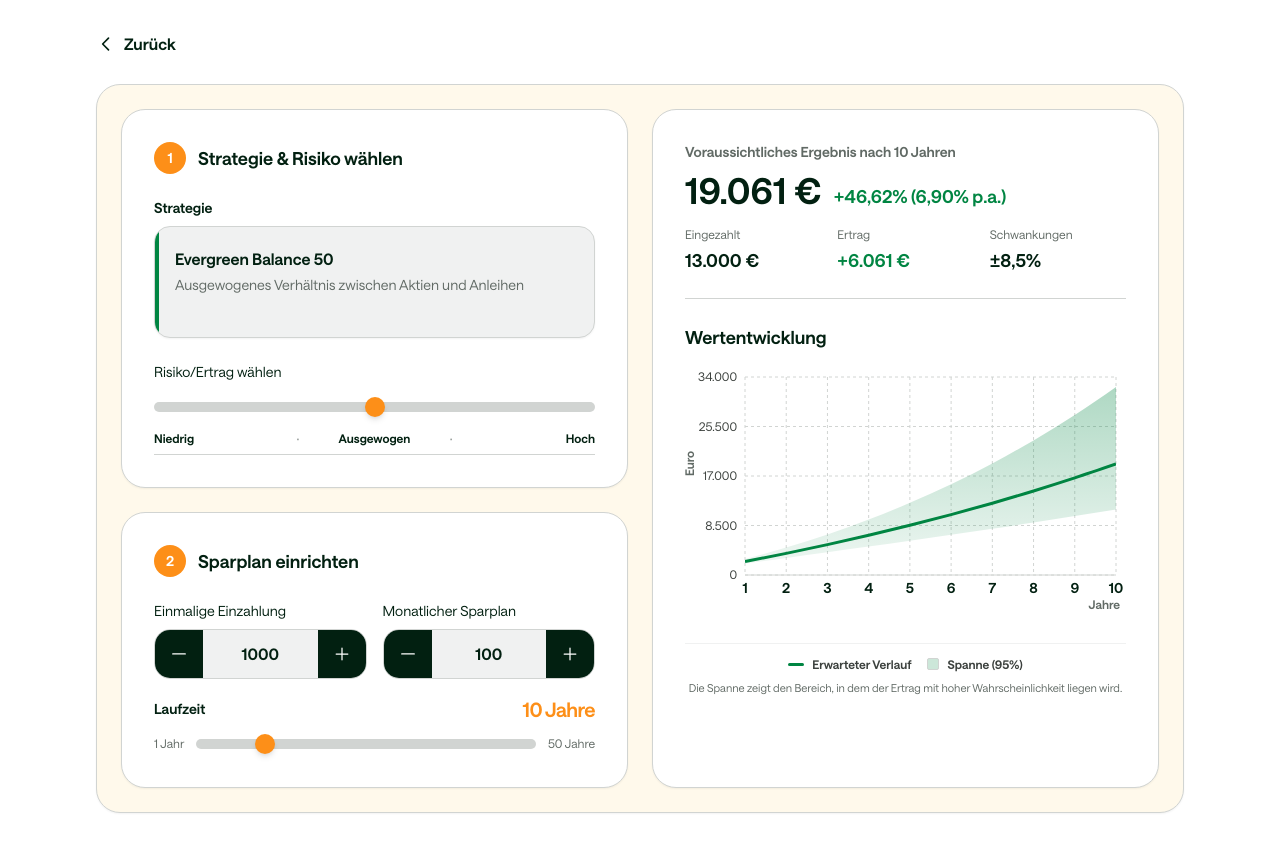
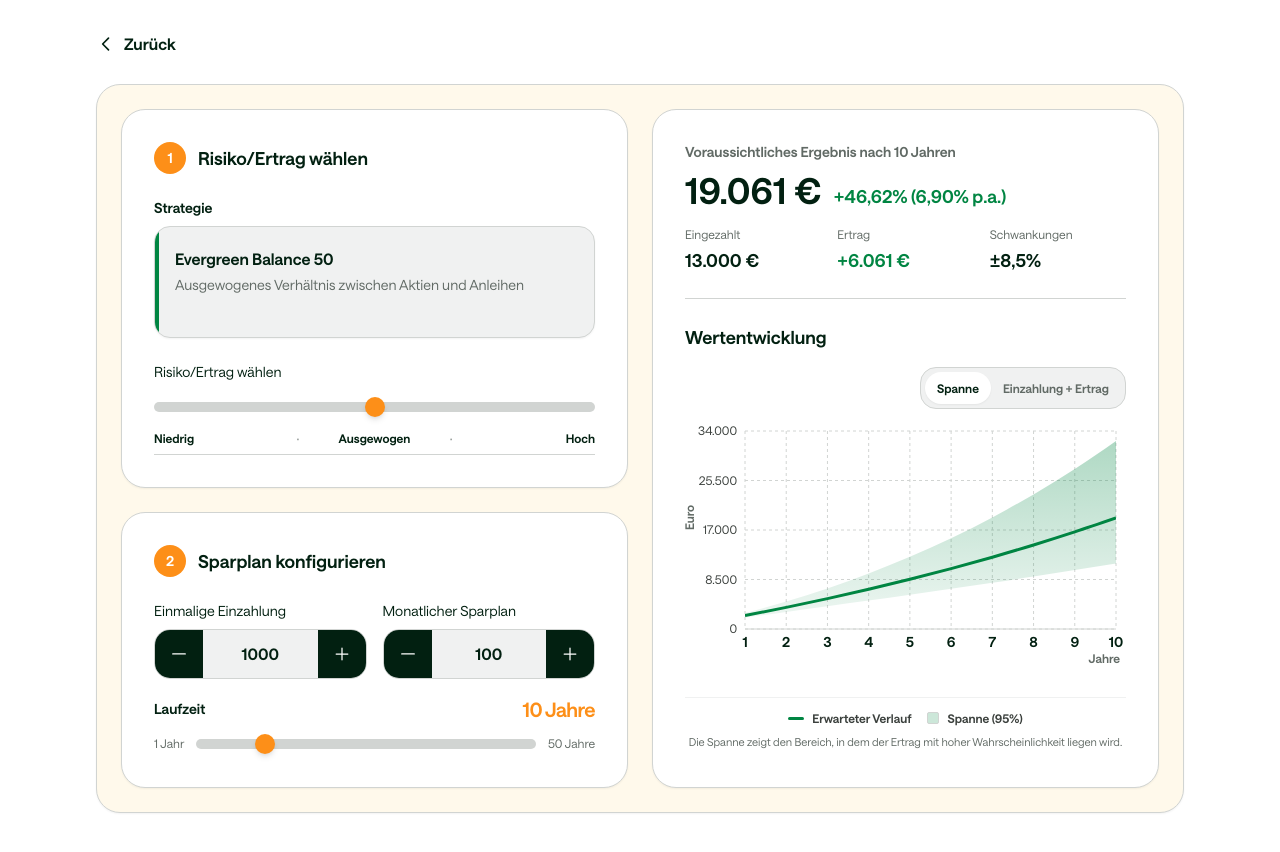
Before and after one commit to ivenkurz/kindersparplan, a Next.js app: page /SparplanRechner in a window 1280 px wide. Built offline with nearby package versions, Linux system fonts and the light colour scheme.

Commit message:
Chart: Toggle Spanne vs Einzahlung+Ertrag

```diff
--- a/app/SparplanRechner/page.tsx
+++ b/app/SparplanRechner/page.tsx
@@ -42,6 +42,7 @@ export default function SparplanRechnerPage() {
   const [monatlich, setMonatlich] = useState(100);
   const [laufzeit, setLaufzeit] = useState(10);
   const [strategieIndex, setStrategieIndex] = useState(5); // 0–10
+  const [chartView, setChartView] = useState<"spanne" | "einzahlung_ertrag">("spanne");
 
   const selectedStrategy = strategies[strategieIndex];
   const rendite = selectedStrategy.return;
@@ -160,7 +161,7 @@ export default function SparplanRechnerPage() {
                 <div className="flex items-center gap-3 mb-6">
                   <CardBadge number={1} />
                   <h2 className="text-lg font-bold text-ds-neutral-100">
-                    Strategie & Risiko wählen
+                    Risiko/Ertrag wählen
                   </h2>
                 </div>
 
@@ -240,7 +241,7 @@ export default function SparplanRechnerPage() {
               <div className="bg-ds-neutral-0 rounded-ds-lg shadow-sm p-6 sm:p-8 border border-ds-neutral-20 flex-1 flex flex-col">
                 <div className="flex items-center gap-3 mb-6">
                   <CardBadge number={2} />
-                  <h2 className="text-lg font-bold text-ds-neutral-100">Sparplan einrichten</h2>
+                  <h2 className="text-lg font-bold text-ds-neutral-100">Sparplan konfigurieren</h2>
                 </div>
 
                 <div className="space-y-5">
@@ -316,7 +317,33 @@ export default function SparplanRechnerPage() {
                     <div className="h-px bg-ds-neutral-20" />
                     <div>
                       <h2 className="text-lg font-bold text-ds-neutral-100 mb-4">Wertentwicklung</h2>
-                      <ValueChart data={chartData} />
+                      <div className="flex items-center justify-end mb-3">
+                        <div className="inline-flex rounded-ds-16 border border-ds-neutral-20 bg-ds-neutral-10 p-1">
+                          <button
+                            type="button"
+                            onClick={() => setChartView("spanne")}
+                            className={`px-3 py-2 rounded-ds-16 text-xs font-semibold min-w-[44px] ${
+                              chartView === "spanne"
+                                ? "bg-ds-neutral-0 text-ds-neutral-100 shadow-sm"
+                                : "text-ds-neutral-70 hover:text-ds-neutral-100"
+                            }`}
+                          >
+                            Spanne
+                          </button>
+                          <button
+                            type="button"
+                            onClick={() => setChartView("einzahlung_ertrag")}
+                            className={`px-3 py-2 rounded-ds-16 text-xs font-semibold min-w-[44px] ${
+                              chartView === "einzahlung_ertrag"
+                                ? "bg-ds-neutral-0 text-ds-neutral-100 shadow-sm"
+                                : "text-ds-neutral-70 hover:text-ds-neutral-100"
+                            }`}
+                          >
+                            Einzahlung + Ertrag
+                          </button>
+                        </div>
+                      </div>
+                      <ValueChart data={chartData} view={chartView} />
                     </div>
                   </div>
                 )}
@@ -334,7 +361,35 @@ export default function SparplanRechnerPage() {
                     Chart wird angezeigt, sobald die Eingaben gültig sind.
                   </p>
                 ) : (
-                  <ValueChart data={chartData} />
+                  <>
+                    <div className="flex items-center justify-end mb-3">
+                      <div className="inline-flex rounded-ds-16 border border-ds-neutral-20 bg-ds-neutral-10 p-1">
+                        <button
+                          type="button"
+                          onClick={() => setChartView("spanne")}
+                          className={`px-3 py-2 rounded-ds-16 text-xs font-semibold min-w-[44px] ${
+                            chartView === "spanne"
+                              ? "bg-ds-neutral-0 text-ds-neutral-100 shadow-sm"
+                              : "text-ds-neutral-70 hover:text-ds-neutral-100"
+                          }`}
+                        >
+                          Spanne
+                        </button>
+                        <button
+                          type="button"
+                          onClick={() => setChartView("einzahlung_ertrag")}
+                          className={`px-3 py-2 rounded-ds-16 text-xs font-semibold min-w-[44px] ${
+                            chartView === "einzahlung_ertrag"
+                              ? "bg-ds-neutral-0 text-ds-neutral-100 shadow-sm"
+                              : "text-ds-neutral-70 hover:text-ds-neutral-100"
+                          }`}
+                        >
+                          Einzahlung + Ertrag
+                        </button>
+                      </div>
+                    </div>
+                    <ValueChart data={chartData} view={chartView} />
+                  </>
                 )}
               </div>
             </div>
--- a/components/ValueChart.tsx
+++ b/components/ValueChart.tsx
@@ -20,6 +20,7 @@ interface ChartDataPoint {
 
 interface ValueChartProps {
   data: ChartDataPoint[];
+  view?: "spanne" | "einzahlung_ertrag";
 }
 
 function CustomTooltip({
@@ -74,12 +75,13 @@ function CustomTooltip({
   );
 }
 
-export default function ValueChart({ data }: ValueChartProps) {
+export default function ValueChart({ data, view = "spanne" }: ValueChartProps) {
   const chartData = data.map((d) => {
     const eingezahlt = d.einzahlungen ?? 0;
     const ertrag = (d.wert ?? 0) - eingezahlt;
     return {
       ...d,
+      eingezahlt,
       ertrag,
       confLow: typeof d.confLow === "number" ? d.confLow : undefined,
       confRange: typeof d.confRange === "number" ? d.confRange : undefined,
@@ -95,9 +97,19 @@ export default function ValueChart({ data }: ValueChartProps) {
             margin={{ top: 10, right: 10, left: 0, bottom: 22 }}
           >
             <defs>
+              {/* Spanne (95%) */}
               <linearGradient id="colorConf" x1="0" y1="0" x2="0" y2="1">
                 <stop offset="0%" stopColor="#008542" stopOpacity={0.35} />
                 <stop offset="100%" stopColor="#008542" stopOpacity={0.08} />
+              </linearGradient>
+              {/* Einzahlung + Ertrag */}
+              <linearGradient id="colorEingezahlt" x1="0" y1="0" x2="0" y2="1">
+                <stop offset="0%" stopColor="#616a65" stopOpacity={0.30} />
+                <stop offset="100%" stopColor="#616a65" stopOpacity={0.08} />
+              </linearGradient>
+              <linearGradient id="colorErtrag" x1="0" y1="0" x2="0" y2="1">
+                <stop offset="0%" stopColor="#008542" stopOpacity={0.45} />
+                <stop offset="100%" stopColor="#008542" stopOpacity={0.12} />
               </linearGradient>
             </defs>
             <CartesianGrid strokeDasharray="3 3" stroke="#d1d4d2" />
@@ -137,7 +149,9 @@ export default function ValueChart({ data }: ValueChartProps) {
               wrapperStyle={{ outline: "none" }}
             />
 
-          {/* Konfidenzband (95%) um den erwarteten Gesamtwert (lognormal, üblich) */}
+            {view === "spanne" ? (
+              <>
+                {/* Konfidenzband (95%) um den erwarteten Gesamtwert */}
                 <Area
                   type="monotone"
                   dataKey="confLow"
@@ -160,7 +174,7 @@ export default function ValueChart({ data }: ValueChartProps) {
                   activeDot={false}
                 />
 
-          {/* Mittlerer Verlauf (prominent). Eingezahlt entfernen, damit die Spanne besser sichtbar ist. */}
+                {/* Mittlerer Verlauf (prominent) */}
                 <Area
                   type="monotone"
                   dataKey="wert"
@@ -169,12 +183,40 @@ export default function ValueChart({ data }: ValueChartProps) {
                   fill="transparent"
                   activeDot={{ r: 6, stroke: "#008542", strokeWidth: 2, fill: "#fff" }}
                 />
+              </>
+            ) : (
+              <>
+                {/* Einzahlung + Ertrag (gestapelt) */}
+                <Area
+                  type="monotone"
+                  dataKey="eingezahlt"
+                  stackId="a"
+                  stroke="#616a65"
+                  strokeWidth={2}
+                  fill="url(#colorEingezahlt)"
+                  isAnimationActive={false}
+                  activeDot={false}
+                />
+                <Area
+                  type="monotone"
+                  dataKey="ertrag"
+                  stackId="a"
+                  stroke="#008542"
+                  strokeWidth={3}
+                  fill="url(#colorErtrag)"
+                  isAnimationActive={false}
+                  activeDot={{ r: 6, stroke: "#008542", strokeWidth: 2, fill: "#fff" }}
+                />
+              </>
+            )}
           </AreaChart>
         </ResponsiveContainer>
       </div>
 
       {/* Legende + Erklärung – innerhalb der Chart-Card, immer sichtbar */}
       <div className="mt-4 pt-3 border-t border-ds-neutral-10">
+        {view === "spanne" ? (
+          <>
             <div className="flex flex-wrap items-center justify-center gap-4 text-xs font-semibold text-ds-neutral-90">
               <div className="flex items-center gap-2">
                 <span className="w-4 h-[3px] rounded-full bg-ds-seagreen" />
@@ -188,6 +230,19 @@ export default function ValueChart({ data }: ValueChartProps) {
             <p className="mt-2 text-[11px] text-ds-neutral-70 text-center max-w-md mx-auto">
               Die Spanne zeigt den Bereich, in dem der Ertrag mit hoher Wahrscheinlichkeit liegen wird.
             </p>
+          </>
+        ) : (
+          <div className="flex flex-wrap items-center justify-center gap-4 text-xs font-semibold text-ds-neutral-90">
+            <div className="flex items-center gap-2">
+              <span className="w-3 h-3 rounded-sm bg-[#616a65]/25 border border-ds-neutral-20" />
+              Eingezahlt
+            </div>
+            <div className="flex items-center gap-2">
+              <span className="w-3 h-3 rounded-sm bg-[#008542]/20 border border-ds-neutral-20" />
+              Ertrag
+            </div>
+          </div>
+        )}
       </div>
     </div>
   );
```
Lines whose indentation alone changed are shown as unchanged.
